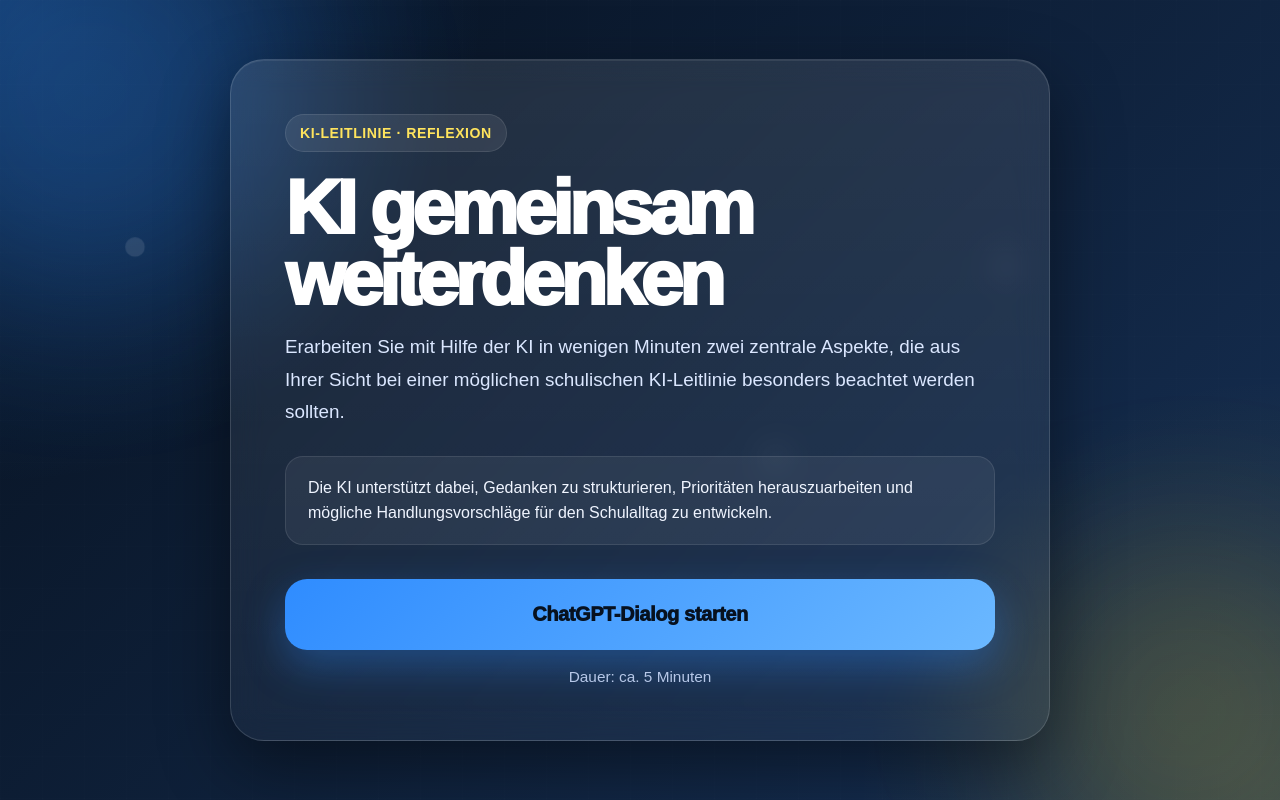
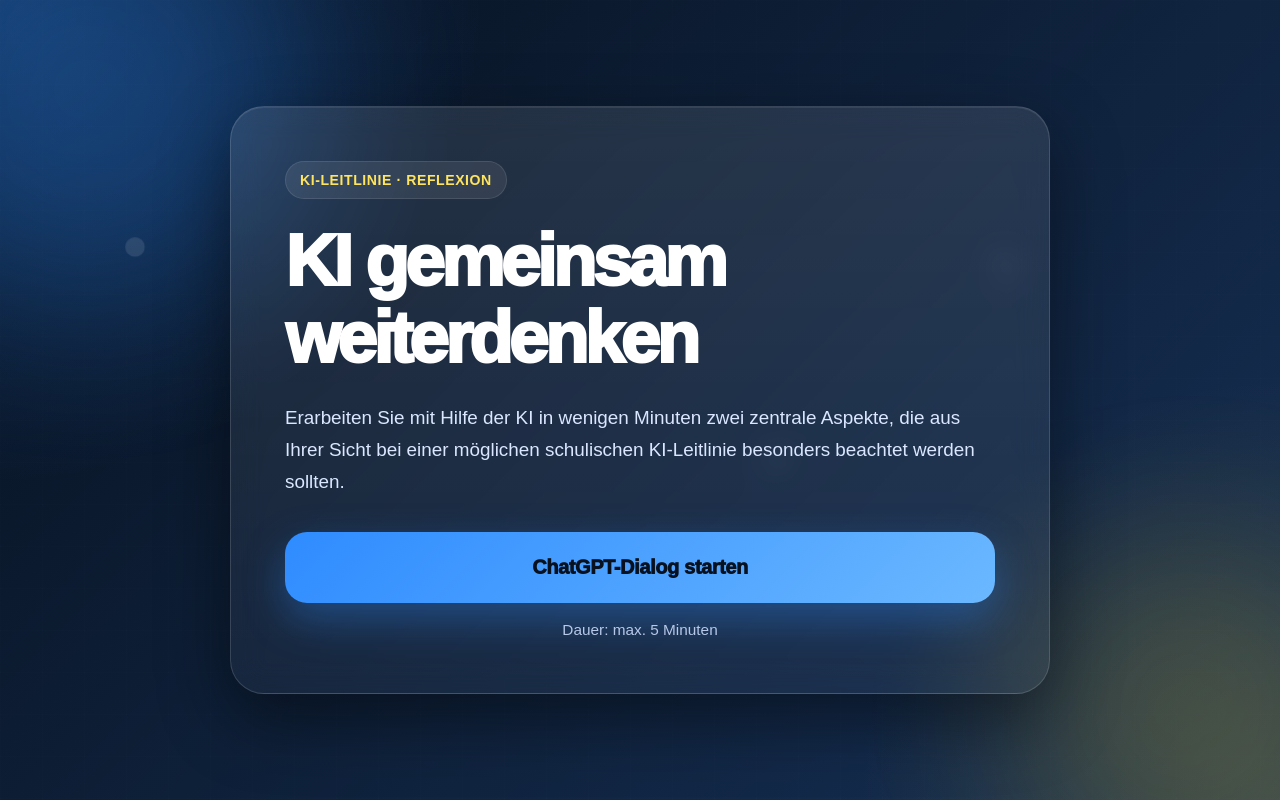
Before and after one commit to alftanner2000/KI-Leitlinien-Prompt, a plain HTML site: page index.html in a window 1280 px wide. Drawn offline with Linux system fonts and the light colour scheme.

Commit message:
Update index.html

```diff
--- a/index.html
+++ b/index.html
@@ -32,8 +32,6 @@ body{
     radial-gradient(circle at bottom right,rgba(255,210,31,.14),transparent 28%),
     linear-gradient(135deg,var(--bg1),var(--bg2));
 }
-
-/* Hintergrund */
 
 .bg{
   position:fixed;
@@ -74,29 +72,20 @@ body{
   bottom:-80px;
 }
 
-/* Karte */
-
 .card{
   position:relative;
   z-index:2;
-
   width:min(92%,820px);
-
   background:
     linear-gradient(
       180deg,
       rgba(255,255,255,.10),
       rgba(255,255,255,.04)
     );
-
   border:1px solid rgba(255,255,255,.14);
-
   border-radius:34px;
-
   padding:54px;
-
   backdrop-filter:blur(16px);
-
   box-shadow:
     0 25px 70px rgba(0,0,0,.45),
     inset 0 1px 0 rgba(255,255,255,.08);
@@ -104,64 +93,31 @@ body{
 
 .badge{
   display:inline-block;
-
   padding:10px 14px;
-
   border-radius:999px;
-
   background:rgba(255,255,255,.08);
-
   border:1px solid rgba(255,255,255,.10);
-
   color:#ffe45d;
-
   font-weight:900;
-
   letter-spacing:.04em;
-
   text-transform:uppercase;
-
   font-size:.88rem;
 }
 
 h1{
-  margin:20px 0 18px 0;
-
-  font-size:clamp(2.7rem,6vw,5.6rem);
-
-  line-height:.92;
-
-  letter-spacing:-.06em;
-
+  margin:24px 0 24px 0;
+  font-size:clamp(2.5rem,5.6vw,5.1rem);
+  line-height:1.08;
+  letter-spacing:-.055em;
   font-weight:1000;
 }
 
 p{
   margin:0;
-
   font-size:1.18rem;
-
   line-height:1.7;
-
   color:#dbe7ff;
-
   max-width:720px;
-}
-
-.info{
-  margin-top:28px;
-
-  padding:18px 22px;
-
-  border-radius:18px;
-
-  background:rgba(255,255,255,.06);
-
-  border:1px solid rgba(255,255,255,.10);
-
-  color:#f0f5ff;
-
-  line-height:1.6;
 }
 
 .buttonWrap{
@@ -170,33 +126,22 @@ p{
 
 button{
   width:100%;
-
   border:none;
-
   border-radius:22px;
-
   padding:24px;
-
   cursor:pointer;
-
   font-size:1.25rem;
-
   font-weight:1000;
-
   letter-spacing:-.02em;
-
   color:#07111f;
-
   background:
     linear-gradient(
       135deg,
       #2f8cff,
       #6bb8ff
     );
-
   box-shadow:
     0 16px 40px rgba(47,140,255,.34);
-
   transition:.22s;
 }
 
@@ -208,26 +153,17 @@ button:hover{
 
 .small{
   margin-top:18px;
-
   text-align:center;
-
   color:#b7c8e8;
-
   font-size:.96rem;
 }
 
-/* kleine Animation */
-
 .floating{
   position:absolute;
-
   width:14px;
   height:14px;
-
   border-radius:50%;
-
   background:rgba(255,255,255,.18);
-
   animation:float 8s linear infinite;
 }
 
@@ -275,6 +211,11 @@ button:hover{
     padding:34px 24px;
   }
 
+  h1{
+    font-size:clamp(2.2rem,12vw,4rem);
+    line-height:1.08;
+  }
+
   p{
     font-size:1.05rem;
   }
@@ -291,10 +232,8 @@ button:hover{
 
 <div class="bg">
   <div class="grid"></div>
-
   <div class="glow g1"></div>
   <div class="glow g2"></div>
-
   <div class="floating f1"></div>
   <div class="floating f2"></div>
   <div class="floating f3"></div>
@@ -318,14 +257,6 @@ button:hover{
     besonders beachtet werden sollten.
   </p>
 
-  <div class="info">
-    Die KI unterstützt dabei,
-    Gedanken zu strukturieren,
-    Prioritäten herauszuarbeiten
-    und mögliche Handlungsvorschläge
-    für den Schulalltag zu entwickeln.
-  </div>
-
   <div class="buttonWrap">
     <button onclick="openPrompt()">
       ChatGPT-Dialog starten
@@ -333,7 +264,7 @@ button:hover{
   </div>
 
   <div class="small">
-    Dauer: ca. 5 Minuten
+    Dauer: max. 5 Minuten
   </div>
 
 </div>
```
